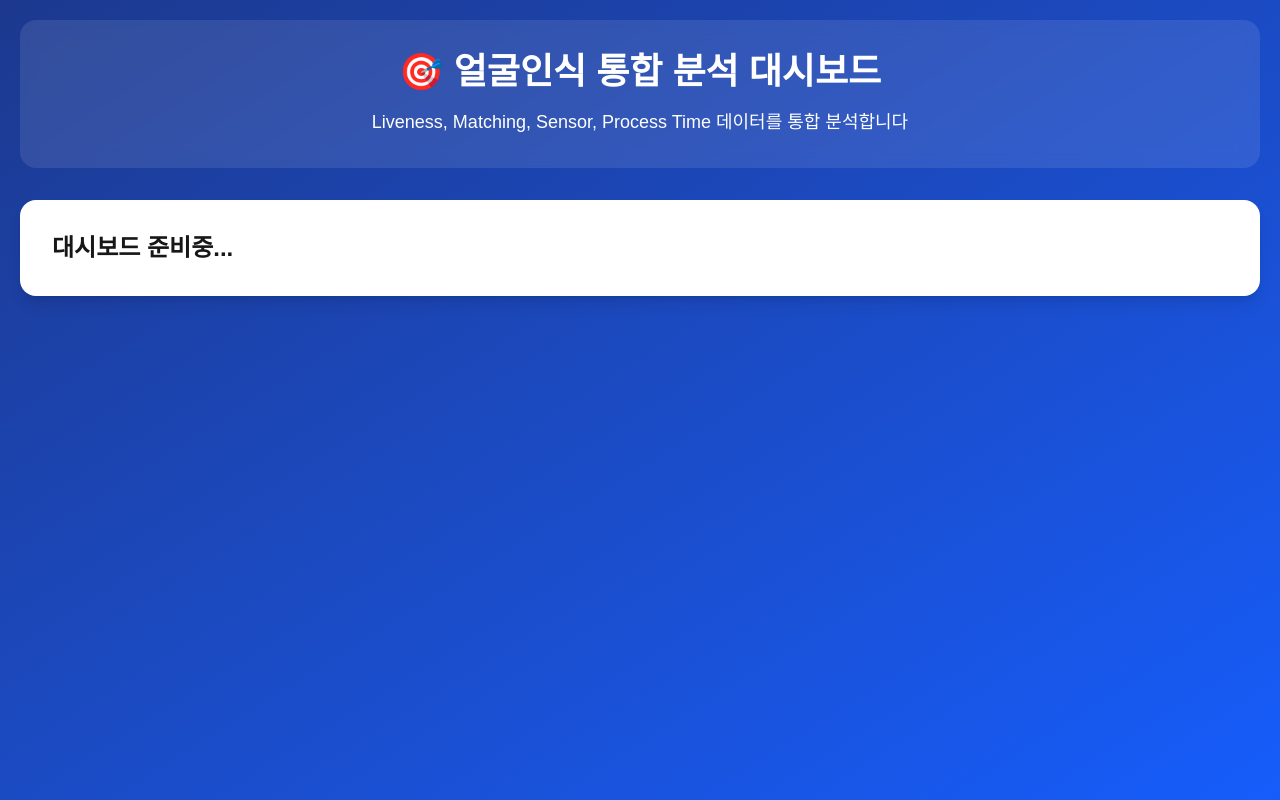
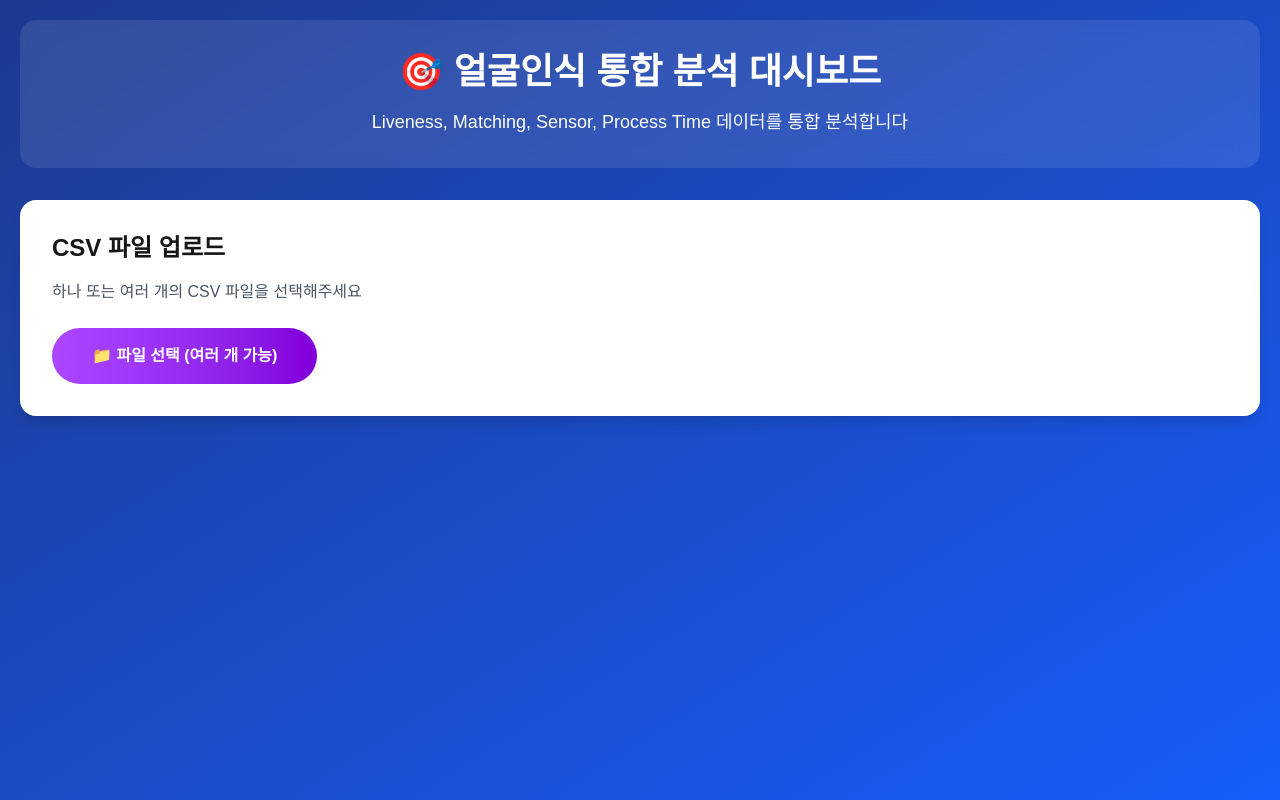
Before and after one commit to gay00ung/face-recognition-dashboard, a Next.js app: page / in a window 1280 px wide. Built offline with nearby package versions, Linux system fonts and the light colour scheme.

Commit message:
Add FileUpload component

```diff
--- a/components/Dashboard.tsx
+++ b/components/Dashboard.tsx
@@ -1,6 +1,22 @@
 'use client'
 
+import { useState } from 'react'
+import FileUpload from './FileUpload'
+
 export default function Dashboard() {
+  const [analysisData, setAnalysisData] = useState<any>(null)
+  const [loading, setLoading] = useState(false)
+
+  const handleFileUpload = async (files: FileList) => {
+    setLoading(true)
+    // TODO: 파일 처리 로직 추가
+    console.log('업로드된 파일:', files)
+    setTimeout(() => {
+      setLoading(false)
+      alert('파일 분석 기능을 구현 중입니다!')
+    }, 2000)
+  }
+
   return (
     <div className="container mx-auto max-w-7xl p-5">
       <div className="text-center text-white bg-white/10 p-8 rounded-2xl mb-8 backdrop-blur">
@@ -8,9 +24,14 @@ export default function Dashboard() {
         <p className="text-lg">Liveness, Matching, Sensor, Process Time 데이터를 통합 분석합니다</p>
       </div>
 
-      <div className="bg-white p-8 rounded-2xl shadow-lg">
-        <h2 className="text-2xl font-bold">대시보드 준비중...</h2>
-      </div>
+      <FileUpload onUpload={handleFileUpload} loading={loading} />
+
+      {loading && (
+        <div className="text-center text-white">
+          <div className="inline-block animate-spin rounded-full h-8 w-8 border-b-2 border-white"></div>
+          <p className="mt-2">데이터 분석 중...</p>
+        </div>
+      )}
     </div>
   )
 }
--- /dev/null
+++ b/components/FileUpload.tsx
@@ -0,0 +1,71 @@
+'use client'
+
+import { useState } from 'react'
+
+interface FileUploadProps {
+  onUpload: (files: FileList) => void
+  loading: boolean
+}
+
+export default function FileUpload({ onUpload, loading }: FileUploadProps) {
+  const [selectedFiles, setSelectedFiles] = useState<File[]>([])
+
+  const handleFileChange = (e: React.ChangeEvent<HTMLInputElement>) => {
+    if (e.target.files) {
+      setSelectedFiles(Array.from(e.target.files))
+    }
+  }
+
+  const handleAnalyze = () => {
+    if (selectedFiles.length > 0) {
+      onUpload(selectedFiles as any)
+    }
+  }
+
+  return (
+    <div className="bg-white p-8 rounded-2xl shadow-lg mb-8">
+      <h2 className="text-2xl font-bold mb-4">CSV 파일 업로드</h2>
+      <p className="text-gray-600 mb-6">하나 또는 여러 개의 CSV 파일을 선택해주세요</p>
+
+      <div className="relative inline-block">
+        <input
+          type="file"
+          multiple
+          accept=".csv"
+          onChange={handleFileChange}
+          className="absolute inset-0 w-full h-full opacity-0 cursor-pointer"
+        />
+        <div className="bg-gradient-to-r from-purple-500 to-purple-700 text-white px-10 py-4 rounded-full font-bold hover:shadow-lg transition-all">
+          📁 파일 선택 (여러 개 가능)
+        </div>
+      </div>
+
+      {selectedFiles.length > 0 && (
+        <div className="mt-6">
+          <h3 className="font-semibold mb-2">선택된 파일:</h3>
+          <ul className="space-y-2">
+            {selectedFiles.map((file, index) => (
+              <li key={index} className="bg-gray-100 p-3 rounded-lg flex justify-between items-center">
+                <span>📄 {file.name} ({(file.size / 1024).toFixed(2)} KB)</span>
+                <button
+                  onClick={() => setSelectedFiles(files => files.filter((_, i) => i !== index))}
+                  className="text-red-500 hover:text-red-700"
+                >
+                  ✕
+                </button>
+              </li>
+            ))}
+          </ul>
+
+          <button
+            onClick={handleAnalyze}
+            disabled={loading}
+            className="mt-4 bg-gradient-to-r from-green-500 to-green-600 text-white px-8 py-3 rounded-full font-bold hover:shadow-lg transition-all disabled:opacity-50"
+          >
+            {loading ? '분석 중...' : '📊 분석 시작'}
+          </button>
+        </div>
+      )}
+    </div>
+  )
+}
```
